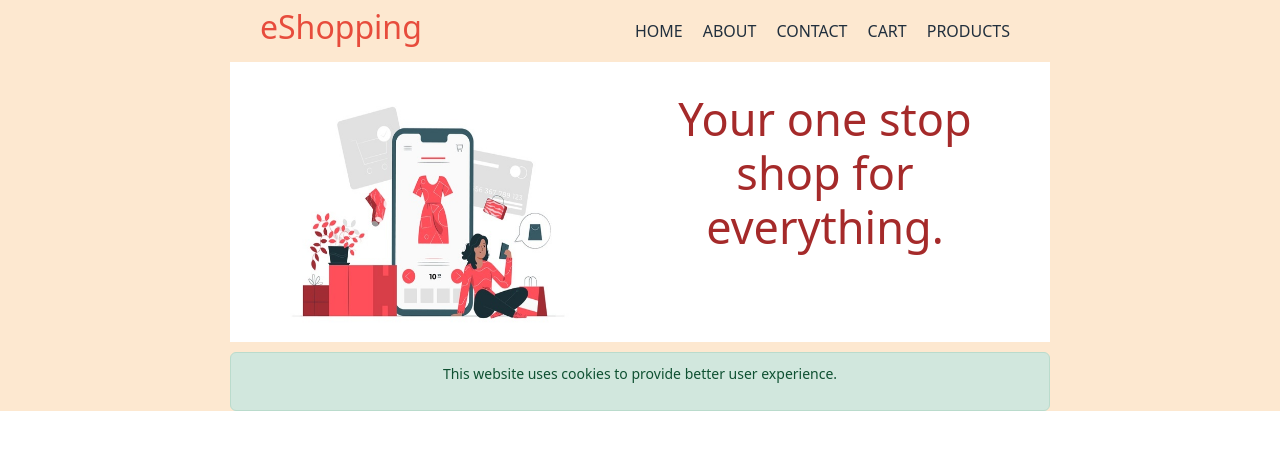
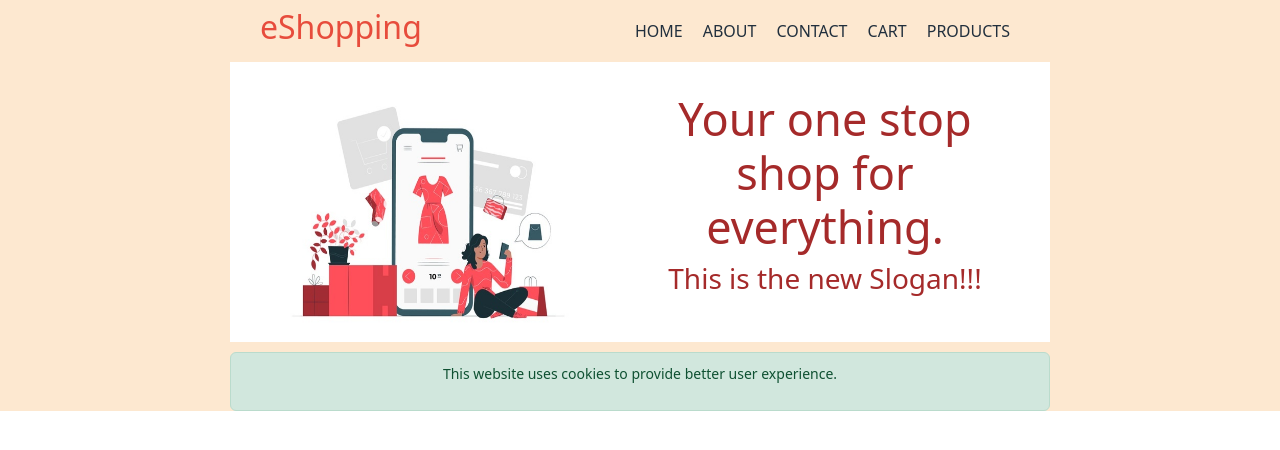
Before and after one commit to DhanushUpadya/AngularLearning, an Angular app: page / in a window 1280 px wide. Shown: the top 450 px of the page. Built offline with nearby package versions, Linux system fonts and the light colour scheme.

Commit message:
Made use of String interpolation to bring data from component to view

```diff
--- a/src/app/header/header.component.html
+++ b/src/app/header/header.component.html
@@ -5,5 +5,6 @@
     </div>
     <div class="site-slogan">
         <h2>{{ slogan }}</h2>
+        <h3>{{ getSlogan() }}</h3>
     </div>
 </div>
--- a/src/app/header/header.component.ts
+++ b/src/app/header/header.component.ts
@@ -8,4 +8,8 @@ import { Component } from '@angular/core';
 export class HeaderComponent {
   slogan: string = 'Your one stop shop for everything.';
   source: string = "/assets/shopping.jpg";
+
+  getSlogan (){
+    return "This is the new Slogan!!!"
+  }
 }
```
